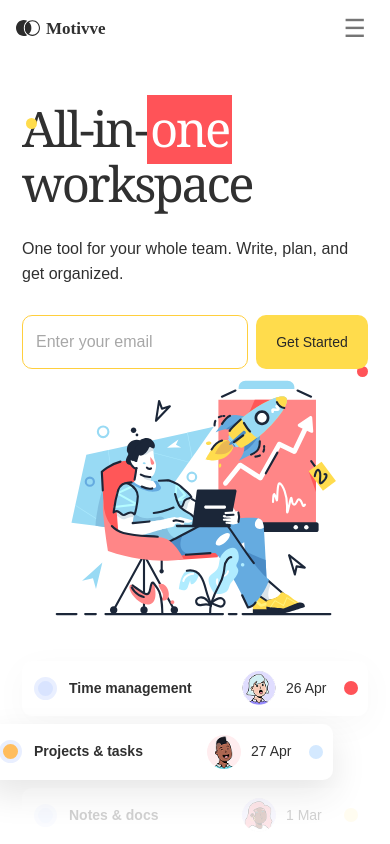
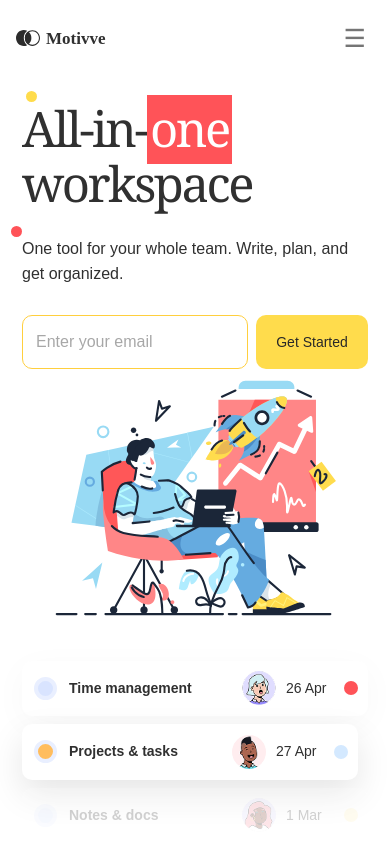
Before and after one commit to AngelosBartzis/DemoLanding, a React (Vite) app: page / in a window 390 px wide. Shown: the top 844 px of the page. Built offline with nearby package versions, Linux system fonts and the light colour scheme; the HTML template or start-up script is replaced by a standard one; a web font is replaced by a local one.

Commit message:
Small fixes

```diff
--- a/src/pages/HomePage.jsx
+++ b/src/pages/HomePage.jsx
@@ -78,7 +78,7 @@ function Header() {
                     <Stack
                         component="nav"
                         direction="row"
-                        alignItems="center"
+                        alignitems="center"
                         spacing={{md: 1, lg: 2}}
                         className="desktop-nav"
                         aria-label="Main navigation"
@@ -164,7 +164,7 @@ function EmailSignup() {
                 required
                 fullWidth
                 size="medium"
-                inputProps={{'aria-label': 'Email address'}}
+                inputprops={{'aria-label': 'Email address'}}
             />
 
             <Button type="submit" variant="contained" color="secondary">
--- a/src/styles/HomePage.css
+++ b/src/styles/HomePage.css
@@ -17,6 +17,7 @@
     min-height: 76px;
     align-items: center;
     justify-content: space-between;
+    transform: translateY(10px);
 }
 
 .brand {
@@ -187,7 +188,7 @@
 
 .yellow-dot {
     top: -52px;
-    left: 42px;
+    left: 5px;
     background: #ffdc4c;
 }
 
@@ -334,6 +335,11 @@
         padding-left: clamp(24px, 5vw, 60px);
     }
 
+    .coral-dot {
+        top: 250px;
+        left: -32px;
+    }
+
     .hero {
         min-height: clamp(500px, 43vw, 650px);
     }
@@ -377,6 +383,7 @@
 @media (max-width: 700px) {
     .site-toolbar {
         min-height: 76px;
+        transform: translateY(10px);
     }
 
     .brand img {
@@ -445,16 +452,16 @@
     }
 
     .yellow-dot {
-        top: 17px;
+        top: -10px;
         left: 4px;
         width: 11px;
         height: 11px;
     }
 
     .coral-dot {
-        top: 310px;
+        top: 170px;
         right: 0;
-        left: auto;
+        left: -11px;
         width: 11px;
         height: 11px;
     }
@@ -469,6 +476,11 @@
         grid-template-columns: 25px minmax(0, 1fr) 34px 48px 12px;
         gap: 10px;
         padding: 8px 12px;
+    }
+
+    .task-row:nth-child(2) {
+        transform: translateX(-10px);
+        margin-left: 10px;
     }
 
     .task-avatar {
```
